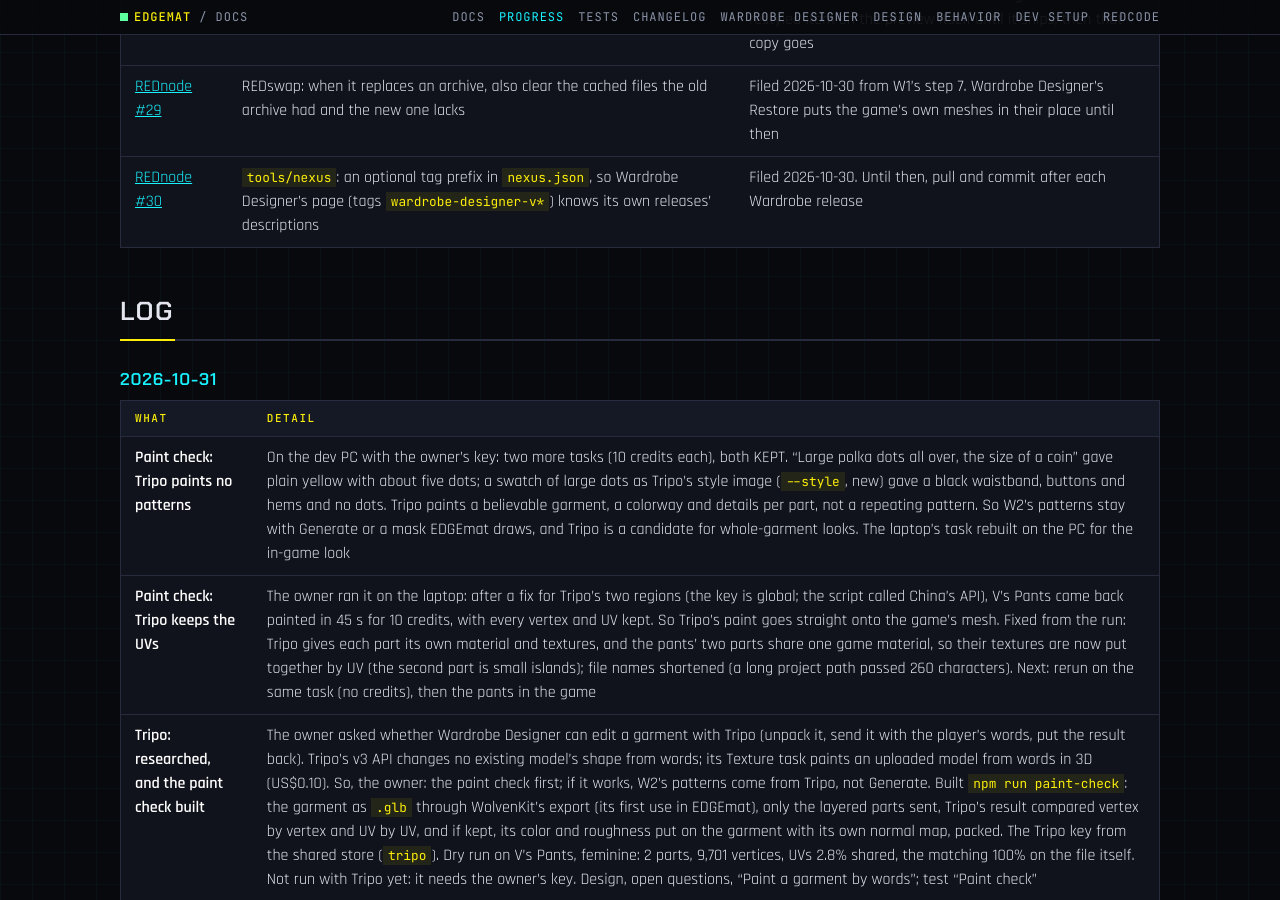
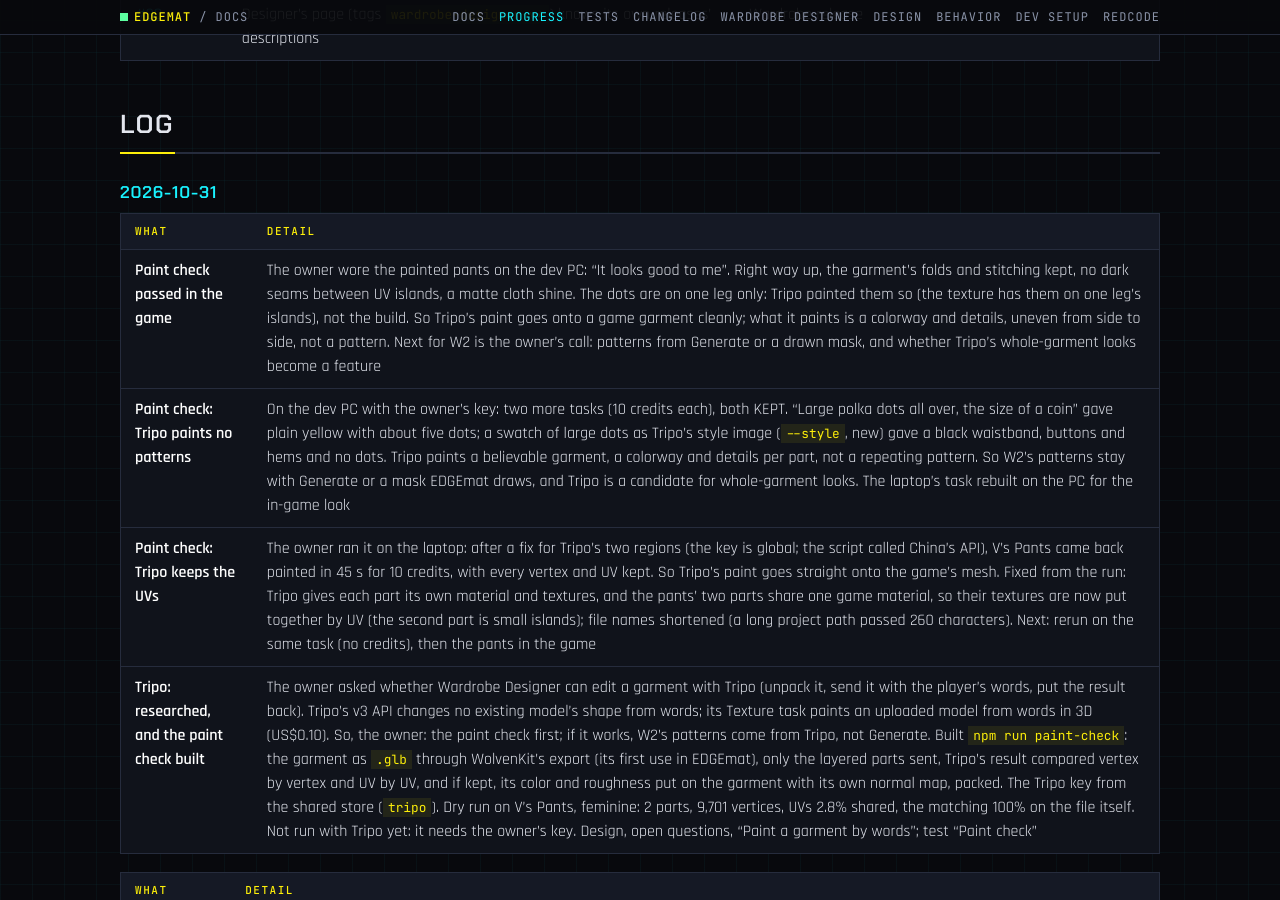
Before and after one commit to Edgemodders/EDGEmat, a Jekyll site: the page built from docs/progress.md, in a window 1280 px wide and 900 px high, scrolled down 3372 px. Built offline with Jekyll 4.4.1, drawn with Linux system fonts in a browser that asks for light colours; our own code applies the rules of GitHub Pages for plain Markdown files; some of the changed text lies outside the part shown.

Commit message:
Paint check: passed in the game; Tripo's dots are on one leg only
Co-Authored-By: Claude Opus 5.5 <noreply@anthropic.com>

```diff
--- a/docs/progress.md
+++ b/docs/progress.md
@@ -52,6 +51,7 @@ Last updated 2026-10-29.
 
 | What | Detail |
 |---|---|
+| **Paint check passed in the game** | The owner wore the painted pants on the dev PC: "It looks good to me". Right way up, the garment's folds and stitching kept, no dark seams between UV islands, a matte cloth shine. The dots are on one leg only: Tripo painted them so (the texture has them on one leg's islands), not the build. So Tripo's paint goes onto a game garment cleanly; what it paints is a colorway and details, uneven from side to side, not a pattern. Next for W2 is the owner's call: patterns from Generate or a drawn mask, and whether Tripo's whole-garment looks become a feature |
 | **Paint check: Tripo paints no patterns** | On the dev PC with the owner's key: two more tasks (10 credits each), both KEPT. "Large polka dots all over, the size of a coin" gave plain yellow with about five dots; a swatch of large dots as Tripo's style image (`--style`, new) gave a black waistband, buttons and hems and no dots. Tripo paints a believable garment, a colorway and details per part, not a repeating pattern. So W2's patterns stay with Generate or a mask EDGEmat draws, and Tripo is a candidate for whole-garment looks. The laptop's task rebuilt on the PC for the in-game look |
 | **Paint check: Tripo keeps the UVs** | The owner ran it on the laptop: after a fix for Tripo's two regions (the key is global; the script called China's API), V's Pants came back painted in 45 s for 10 credits, with every vertex and UV kept. So Tripo's paint goes straight onto the game's mesh. Fixed from the run: Tripo gives each part its own material and textures, and the pants' two parts share one game material, so their textures are now put together by UV (the second part is small islands); file names shortened (a long project path passed 260 characters). Next: rerun on the same task (no credits), then the pants in the game |
 | **Tripo: researched, and the paint check built** | The owner asked whether Wardrobe Designer can edit a garment with Tripo (unpack it, send it with the player's words, put the result back). Tripo's v3 API changes no existing model's shape from words; its Texture task paints an uploaded model from words in 3D (US$0.10). So, the owner: the paint check first; if it works, W2's patterns come from Tripo, not Generate. Built `npm run paint-check`: the garment as `.glb` through WolvenKit's export (its first use in EDGEmat), only the layered parts sent, Tripo's result compared vertex by vertex and UV by UV, and if kept, its color and roughness put on the garment with its own normal map, packed. The Tripo key from the shared store (`tripo`). Dry run on V's Pants, feminine: 2 parts, 9,701 vertices, UVs 2.8% shared, the matching 100% on the file itself. Not run with Tripo yet: it needs the owner's key. Design, open questions, "Paint a garment by words"; test "Paint check" |
--- a/docs/testing.md
+++ b/docs/testing.md
@@ -20,7 +20,7 @@ Last updated 2026-10-26.
 | [New Material](#new-material) | By hand, F5, with an image service key | M3 | 2026-10-20 | Pass |
 | [Generate round trip](#generate-round-trip) | In the game, with REDcode and Claude Code | M3 | 2026-10-20 | Pass on the owner's V |
 | [Tiling check](#tiling-check) | In the game, from `npm run tiling-check` | M3 | 2026-10-20 | Done: LayerTile repeats the textures |
-| [Paint check](#paint-check) | From `npm run paint-check`, with a Tripo key; then in the game | W2 | 2026-10-31 | Step 3 **KEPT** (laptop, and twice more on the PC): Tripo keeps the garment's vertices and UVs, but paints no repeating pattern. Steps 4 to 6 (in the game, dev PC) open |
+| [Paint check](#paint-check) | From `npm run paint-check`, with a Tripo key; then in the game | W2 | 2026-10-31 | **Passed** (owner, dev PC): Tripo keeps the garment's vertices and UVs, and its paint shows in the game as painted. It paints no repeating pattern |
 | [M3 in-game round trip](#m3-in-game-round-trip) | In the game, with REDcode and Claude Code | M3 | 2026-10-20 | Pass on the owner's V; the deploy needed a separate step |
 | [M2 phase test](#m2-phase-test) | Against WolvenKit's reading, and by the owner | M2 | 2026-10-19 | Pass |
 | [The Desk](#the-desk) | By hand, F5, with REDcode | After 0.3.1 | 2026-10-26 | **Partly run by the owner after the rework, 2026-10-26: steps 1 to 3, 5 to 11, 13, 14, 16, 17 and the first part of 21 pass.** Still to run: 3b (new: Add to Desk in Find), 4, 12, 15, 18 to 20, the rest of 21, and 22 to 24. Earlier runs: 2026-10-25, two failures. Step 12 said "0 files written" in a project that already had its own slim-fits (pointed at other materials), and the edit stayed on the Desk with only a log line; Add and Clear would have deleted it. After the add, the game's mesh in Game Assets showed the Desk's edit in 3D. Both fixed 2026-10-26. A second run the same day: a second pair of slim-fits from Game Assets showed the first pair's edit (the Desk kept one edit per setup for all entries), and a project file kept reading "the project's copy" after the project was closed. Reworked 2026-10-26 into entries with their own edits, variations and a **+** per entry, with new steps |
@@ -271,6 +271,8 @@ Defaults: V's Pants (`Items.Q001_Pants`) on the feminine body (`l1_066_pwa_pants
 | `EDGEmat_PaintStyle` | "yellow fabric with large black polka dots all over, like the style image" | a yellow swatch with large black dots in a grid (`--style`, new) | A warmer yellow, a black waistband, black buttons, belt loops and hems; no dots |
 
 So **Tripo paints a believable garment (its colorway, a color per part, details at seams, buttons and hems) and does not lay a repeating pattern**, from words or from a style image. Patterns come from EDGEmat itself (design, W2 step 6). Not tried: `--quality detailed`, and Tripo's `image` mode (one picture of the whole garment as wanted, which would need such a picture). Each of the three projects replaces the same mesh: put one archive in the game at a time.
+
+**Steps 4 to 6 passed 2026-10-31 (owner, dev PC, `EDGEmat_Paint`, task `281f6bfd-…`):** "It looks good to me". The owner's three screenshots, read closely: right way up (no `--flip`); the folds and pocket shapes from the garment's own normal map; the game's stitching (`pants_stitches`, kept) on top; no dark lines between UV islands (the padding works); a matte cloth shine. Tripo's own details show where its preview has them: the black object at the hip pocket, a tan buckle on a thigh strap. **The dots are on one leg only** (owner): the color texture has them on one leg's islands and none on the other's, so it is Tripo's paint, not the build. Tripo seems to paint from a few views and does not keep a garment's two sides alike.
 
 **Dry run, 2026-10-31** (`--dry`: steps up to the upload, no key): V's Pants, feminine. 2 parts, 9,701 vertices, 15,490 triangles, 0.42 × 1.03 × 0.26 m. The UVs use 55% of the square, 2.8% of that twice (mirrored or stacked: those spots get one paint). The matching, run on the upload file itself: 100% found, 100% same UV. The masculine jeans (`l1_062_pma_pants__jeans.mesh`), measured the same way: 1.2% shared on the jeans; the stitching's UVs repeat about 40 times along a strip, so a stitching material is never painted.
 
```
Also changed, not shown: other parts of docs/progress.md (+0 -1 lines), CLAUDE.md (+1 -1 lines), docs/design.md (+1 -1 lines).
